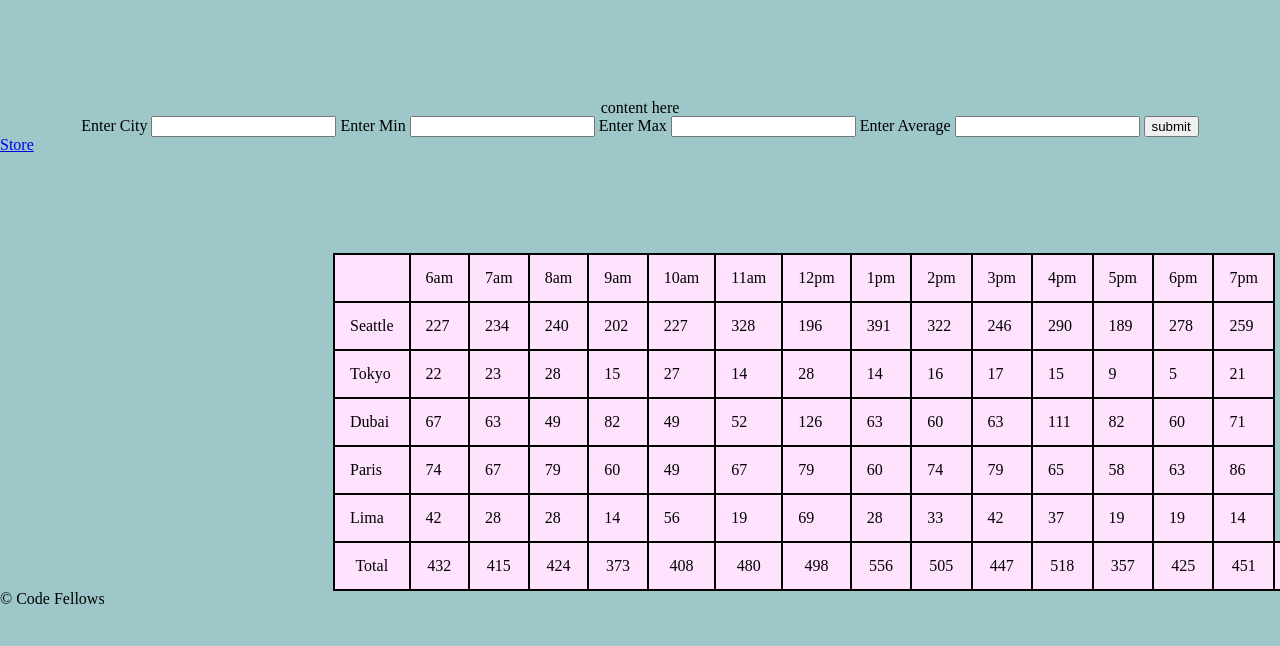
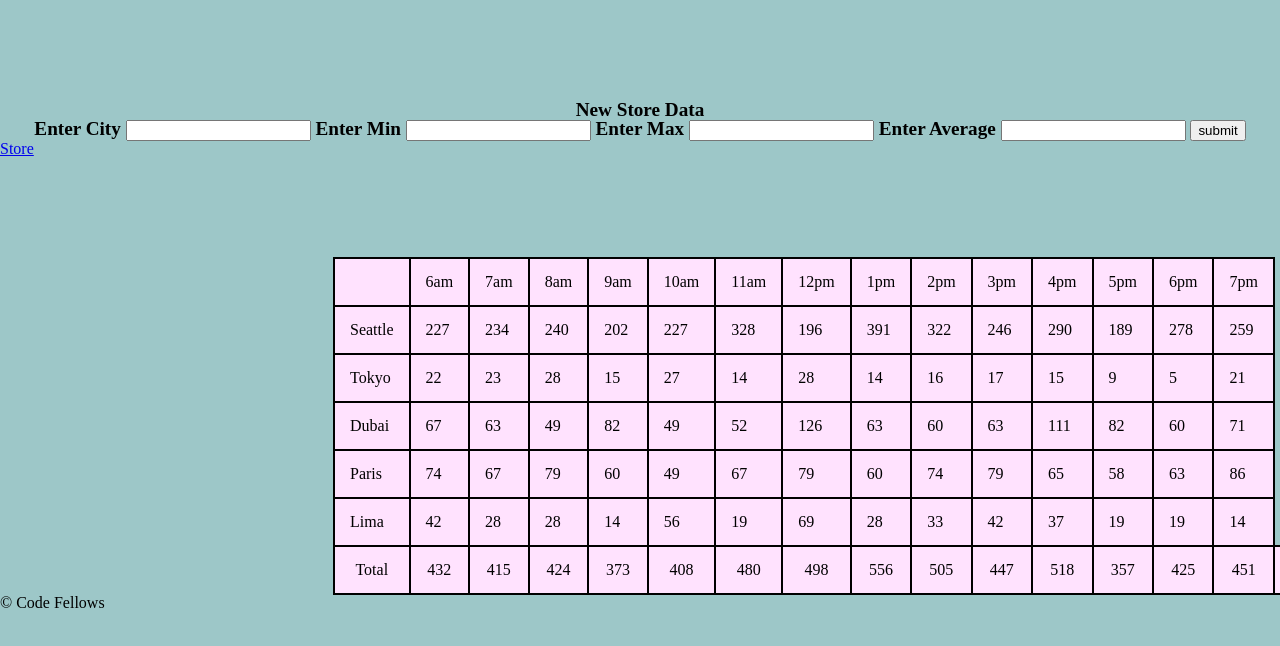
Before and after one commit to brandomoki/cookie-stand, a plain HTML site: page sales.html in a window 1280 px wide. Shown: the top 646 px of the page. Drawn offline with Linux system fonts and the light colour scheme.

Commit message:
adjusted css

```diff
--- a/css/style.css
+++ b/css/style.css
@@ -9,6 +9,8 @@ body {
 }
 #myForm fieldset {
  text-align: center;
+ font-size: larger;
+ font-weight: bold;
 }
 table {
   display: flexbox;
--- a/sales.html
+++ b/sales.html
@@ -12,7 +12,7 @@
       <form id="myForm">
         <fieldset>
 
-          <legend>content here</legend>
+          <legend>New Store Data</legend>
 
           <label for="enterCity">Enter City</label>
           <input id="enterCity" type="text" name="enterCity">
```
